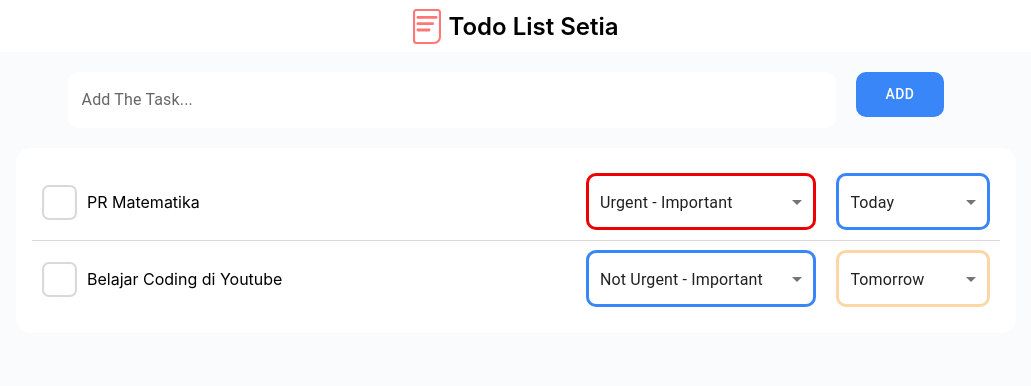
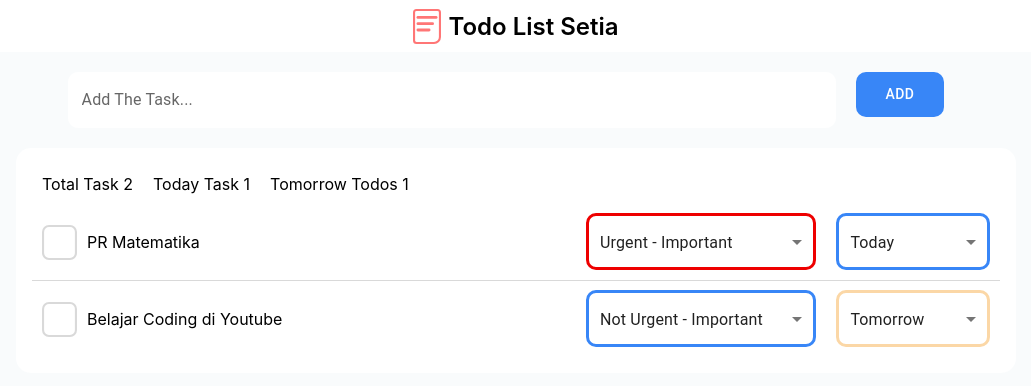
Before and after one commit to gunawansetia/todo-list-setia, a React (Create React App) app: page / in a window 1280 px wide. Shown: the top 386 px of the page, without its empty margins (124-1155 px from the left). Built offline with nearby package versions, Linux system fonts and the light colour scheme.

Commit message:
create info and update selectDay

```diff
--- a/src/App.js
+++ b/src/App.js
@@ -4,21 +4,32 @@ import Navbar from "./components/Navbar";
 import Container from "./components/Container";
 import Todos from "./components/Todos";
 import AddInput from "./components/AddInput";
-import { useState } from "react";
+import { useState, createContext } from "react";
+import Info from "./components/Info";
 
 let initTodos = [
   {
+    id: 1,
     text: "PR Matematika",
     check: false,
     priority: "Urgent&Important",
     day: "today",
   },
   {
+    id: 2,
     text: "Belajar Coding di Youtube",
     check: false,
     priority: "NotUrgent&Important",
     day: "tomorrow",
   },
+];
+
+export const MyContext = createContext();
+
+const initDaySelect = [
+  { value: "today", text: "Today" },
+  { value: "tomorrow", text: "Tomorrow" },
+  { value: "none", text: "-" },
 ];
 
 function App() {
@@ -29,6 +40,16 @@ function App() {
     setValue(e.target.value);
   };
 
+  const updateDay = (event, id, arr) => {
+    const newState = todos.map((item) => {
+      if (item.id === id) {
+        return { ...item, day: event.target.value };
+      }
+      return item;
+    });
+    setTodos(newState);
+  };
+
   const handleSubmit = (event) => {
     event.preventDefault();
     if (!value) {
@@ -37,23 +58,47 @@ function App() {
     setTodos([
       ...todos,
       {
+        id: todos.length + 1,
         text: value,
         check: false,
         priority: "Urgent&Important",
-        day: "none",
+        day: "today",
       },
     ]);
 
     setValue("");
   };
 
+  const jumlahTodayTask = () => {
+    return todos.filter((el) => el.day.includes("today"));
+  };
+
+  const jumlahTomorrow = () => {
+    return todos.filter((el) => el.day.includes("tomorrow"));
+  };
+
   return (
     <>
-      <Navbar />
-      <AddInput value={value} onSubmit={handleSubmit} onChange={handleChange} />
-      <Container>
-        <Todos todos={todos} />
-      </Container>
+      <MyContext.Provider
+        value={{
+          initDaySelect,
+        }}
+      >
+        <Navbar />
+        <AddInput
+          value={value}
+          onSubmit={handleSubmit}
+          onChange={handleChange}
+        />
+        <Container>
+          <Info
+            totalTask={todos.length}
+            todayTask={jumlahTodayTask().length}
+            tomorrowTask={jumlahTomorrow().length}
+          />
+          <Todos todos={todos} updateDay={updateDay} />
+        </Container>
+      </MyContext.Provider>
     </>
   );
 }
--- a/src/components/DaySelect/index.jsx
+++ b/src/components/DaySelect/index.jsx
@@ -2,18 +2,14 @@ import { FormControl, MenuItem, Select } from "@mui/material";
 import "./DaySelect.css";
 import PropTypes from "prop-types";
 import classNames from "classnames";
-import { useState } from "react";
+import { useContext, useState } from "react";
+import { MyContext } from "../../App";
 
-const initDaySelect = [
-  { value: "today", text: "Today" },
-  { value: "tomorrow", text: "Tomorrow" },
-  { value: "none", text: "-" },
-];
+const DaySelect = ({ value, onChange }) => {
+  const [select, setSelect] = useState(value);
+  const { initDaySelect } = useContext(MyContext);
 
-const DaySelect = ({ value }) => {
-  const [select, setSelect] = useState(value ? value : "");
-
-  const handleChange = (e) => {
+  const handleSelect = (e) => {
     setSelect(e.target.value);
   };
 
@@ -28,7 +24,10 @@ const DaySelect = ({ value }) => {
           id="day-select"
           sx={{ width: "12vw" }}
           value={select}
-          onChange={handleChange}
+          onChange={(e) => {
+            onChange(e);
+            handleSelect(e);
+          }}
           className={classNames("day", {
             today: select === "today",
             tomorrow: select === "tomorrow",
--- /dev/null
+++ b/src/components/Info/Info.module.css
@@ -0,0 +1,8 @@
+.info {
+    display: flex;
+}
+
+.p {
+    margin: 10px;
+    size: 12px;
+}
--- /dev/null
+++ b/src/components/Info/index.jsx
@@ -0,0 +1,20 @@
+import PropTypes from "prop-types";
+import styles from "./Info.module.css";
+
+const Info = ({ totalTask, todayTask, tomorrowTask }) => {
+  return (
+    <div className={styles.info}>
+      <p className={styles.p}>Total Task {totalTask}</p>
+      <p className={styles.p}>Today Task {todayTask}</p>
+      <p className={styles.p}>Tomorrow Todos {tomorrowTask}</p>
+    </div>
+  );
+};
+
+export default Info;
+
+Info.propTypes = {
+  totalTask: PropTypes.number,
+  todayTask: PropTypes.number,
+  tomorrowTask: PropTypes.number,
+};
--- a/src/components/Todos/index.jsx
+++ b/src/components/Todos/index.jsx
@@ -3,14 +3,16 @@ import ic_box_check from "../../assets/ic_box_check.svg";
 import DaySelect from "../DaySelect";
 import PrioritySelect from "../PrioritySelect";
 import styles from "./Todos.module.css";
+import classNames from "classnames";
 
-import classNames from "classnames";
-import { useState } from "react";
+const Todos = ({ todos, updateDay }) => {
+  const handleChange = (event, id, arr) => {
+    updateDay(event, id, arr);
+  };
 
-const Todos = ({ todos }) => {
   return todos.map((todo, index, arr) => (
     <div
-      key={index}
+      key={todo.id}
       className={classNames(styles.todos, {
         [styles.todoDivider]: !(index + 1 === arr.length),
       })}
@@ -19,7 +21,12 @@ const Todos = ({ todos }) => {
       {todo.text}
       <div className={styles.allSelect}>
         <PrioritySelect value={todo.priority} />
-        <DaySelect value={todo.day} />
+        <DaySelect
+          value={todo.day}
+          onChange={(event) => {
+            handleChange(event, todo.id, arr);
+          }}
+        />
       </div>
     </div>
   ));
@@ -27,6 +34,7 @@ const Todos = ({ todos }) => {
 
 Todos.propTypes = {
   todos: PropTypes.array,
+  onSubmit: PropTypes.object,
 };
 
 export default Todos;
```
